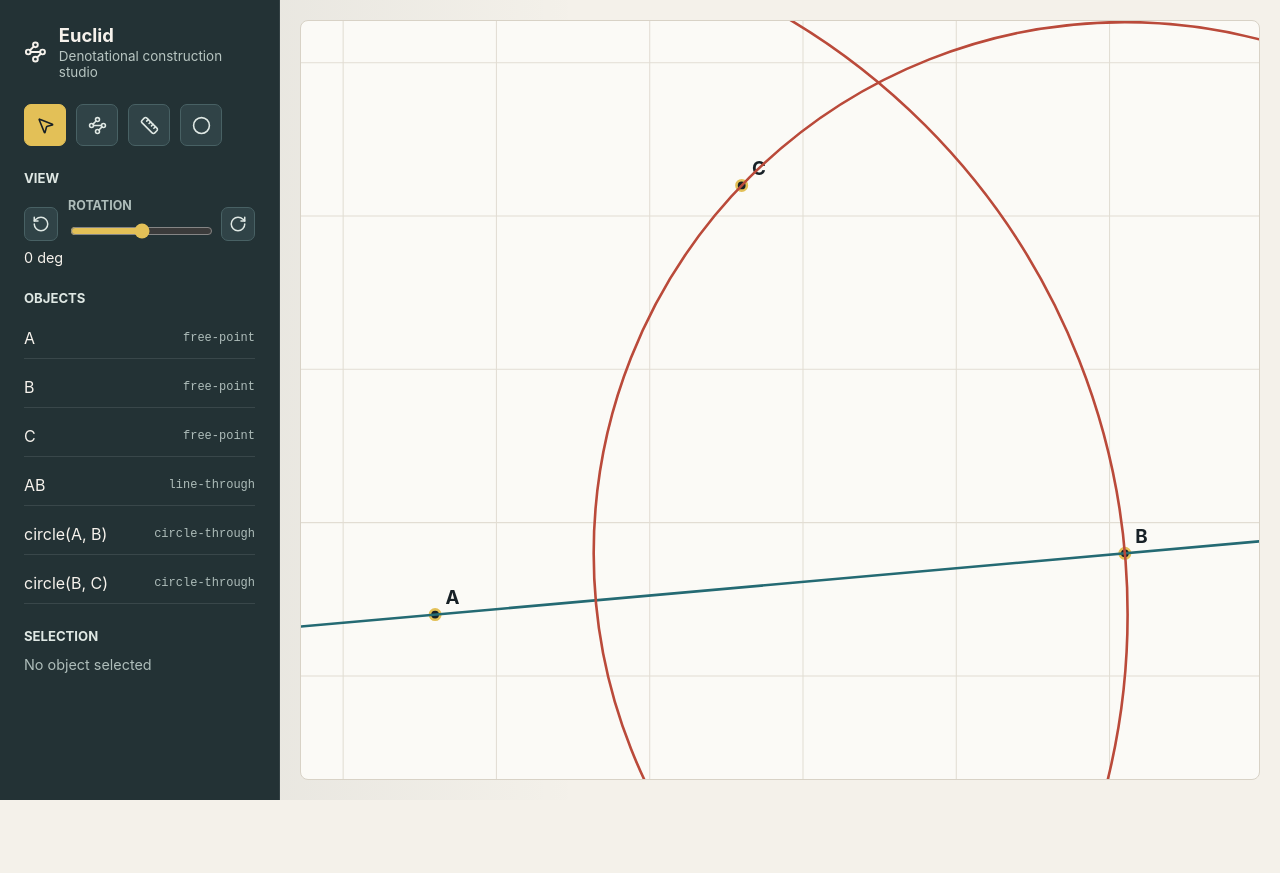
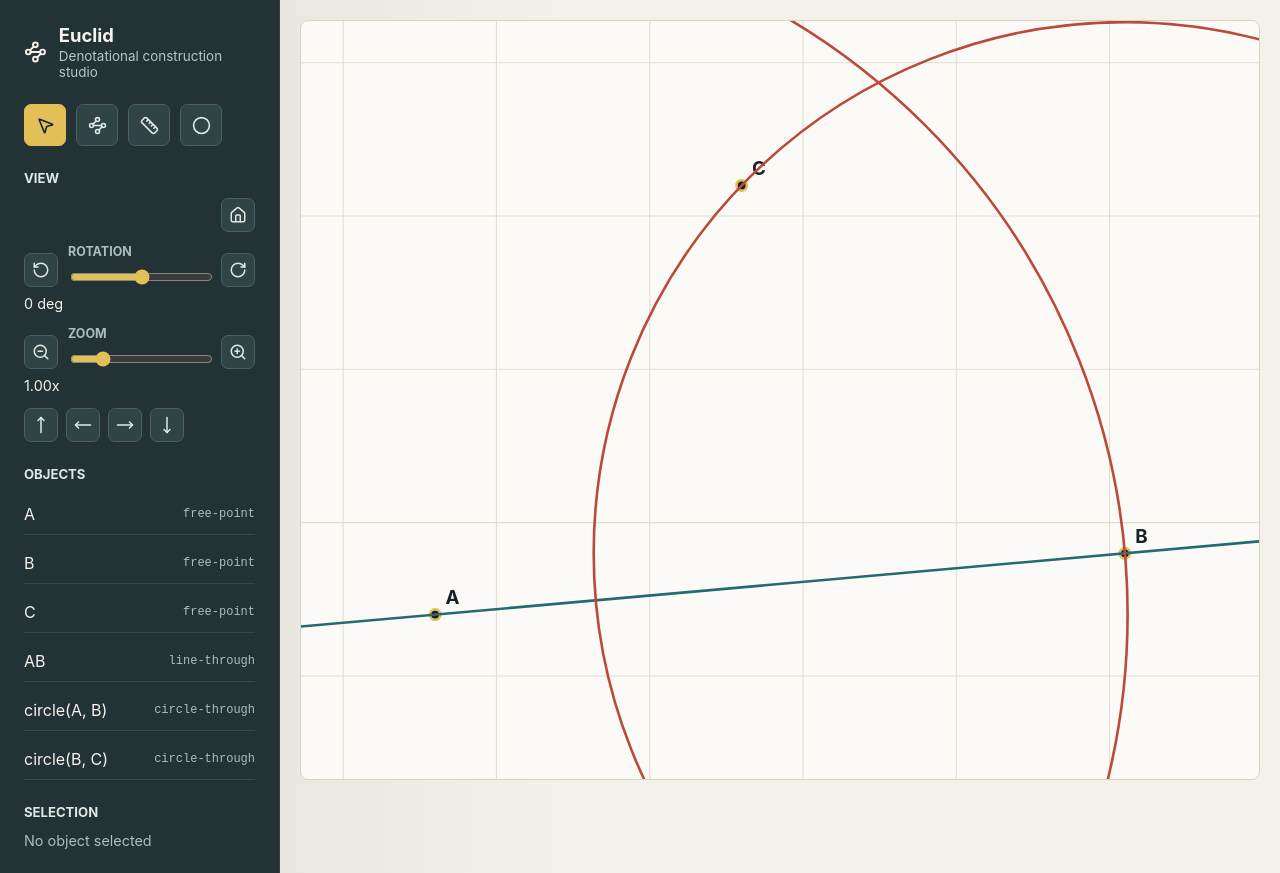
Before and after one commit to the-math-room/euclid, a React (Vite) app: page / in a window 1280 px wide. Before the commit the page ends 800 px from the top, so only its background shows below. Built offline with nearby package versions, Linux system fonts and the light colour scheme.

Commit message:
camera model. fixing pans

```diff
--- a/apps/web/src/App.tsx
+++ b/apps/web/src/App.tsx
@@ -1,29 +1,53 @@
-import { Circle, MousePointer2, RotateCcw, RotateCw, Ruler, Waypoints } from "lucide-react";
+import {
+  Circle,
+  Home,
+  MousePointer2,
+  MoveDown,
+  MoveLeft,
+  MoveRight,
+  MoveUp,
+  RotateCcw,
+  RotateCw,
+  Ruler,
+  Waypoints,
+  ZoomIn,
+  ZoomOut,
+} from "lucide-react";
 import { seedDocument } from "@euclid/document";
 import { evaluateConstruction } from "@euclid/geometry";
-import type { Construction, ConstructionId } from "@euclid/geometry";
-import { sceneForEvaluation } from "@euclid/rendering";
+import type { Construction, ConstructionId, Point2 } from "@euclid/geometry";
+import {
+  defaultScreenViewFor,
+  panCamera,
+  rotateCamera,
+  sceneForEvaluation,
+  zoomCamera,
+  type ViewCamera,
+} from "@euclid/rendering";
 import { useMemo, useState } from "react";
 import { WorkspaceView } from "./WorkspaceView";
 
 const document = seedDocument;
 const evaluated = evaluateConstruction(document.program);
 const sceneSize = { width: 920, height: 620 };
+const defaultView = defaultScreenViewFor(evaluated, sceneSize);
 
 export function App() {
   const [selectedId, setSelectedId] = useState<ConstructionId | undefined>();
-  const [rotationDegrees, setRotationDegrees] = useState(0);
+  const [camera, setCamera] = useState<ViewCamera>(defaultView.camera);
   const selectedConstruction = useMemo(
     () => document.program.constructions.find((construction) => construction.id === selectedId),
     [selectedId],
   );
+  const rotationDegrees = Math.round(camera.rotation.turns * 360);
+  const zoom = camera.scale / defaultView.camera.scale;
   const scene = useMemo(
     () =>
       sceneForEvaluation(evaluated, {
-        size: sceneSize,
-        rotation: { turns: rotationDegrees / 360 },
+        viewport: defaultView.viewport,
+        camera,
       }),
-    [rotationDegrees],
+    [camera],
   );
 
   return (
@@ -54,12 +78,22 @@ export function App() {
 
         <section className="view-panel" aria-label="View controls">
           <h2>View</h2>
+          <div className="view-actions">
+            <button
+              type="button"
+              className="icon-button"
+              title="Reset view"
+              onClick={() => setCamera(defaultView.camera)}
+            >
+              <Home size={18} aria-hidden />
+            </button>
+          </div>
           <div className="rotation-control">
             <button
               type="button"
               className="icon-button"
               title="Rotate counterclockwise"
-              onClick={() => setRotationDegrees((degrees) => wrapDegrees(degrees - 15))}
+              onClick={() => setCamera((currentCamera) => rotateCamera(currentCamera, { turns: -15 / 360 }))}
             >
               <RotateCcw size={18} aria-hidden />
             </button>
@@ -71,19 +105,96 @@ export function App() {
                 max="180"
                 step="1"
                 value={rotationDegrees}
-                onChange={(event) => setRotationDegrees(Number(event.currentTarget.value))}
+                onChange={(event) =>
+                  setCamera((currentCamera) => ({
+                    ...currentCamera,
+                    rotation: { turns: Number(event.currentTarget.value) / 360 },
+                  }))
+                }
               />
             </label>
             <button
               type="button"
               className="icon-button"
               title="Rotate clockwise"
-              onClick={() => setRotationDegrees((degrees) => wrapDegrees(degrees + 15))}
+              onClick={() => setCamera((currentCamera) => rotateCamera(currentCamera, { turns: 15 / 360 }))}
             >
               <RotateCw size={18} aria-hidden />
             </button>
           </div>
           <output className="rotation-value">{rotationDegrees} deg</output>
+          <div className="zoom-control">
+            <button
+              type="button"
+              className="icon-button"
+              title="Zoom out"
+              onClick={() =>
+                setCamera((currentCamera) => scaleCameraToZoom(currentCamera, clampZoom(zoom / 1.15)))
+              }
+            >
+              <ZoomOut size={18} aria-hidden />
+            </button>
+            <label>
+              <span>Zoom</span>
+              <input
+                type="range"
+                min="0.5"
+                max="3"
+                step="0.05"
+                value={zoom}
+                onChange={(event) =>
+                  setCamera((currentCamera) =>
+                    scaleCameraToZoom(currentCamera, Number(event.currentTarget.value)),
+                  )
+                }
+              />
+            </label>
+            <button
+              type="button"
+              className="icon-button"
+              title="Zoom in"
+              onClick={() =>
+                setCamera((currentCamera) => scaleCameraToZoom(currentCamera, clampZoom(zoom * 1.15)))
+              }
+            >
+              <ZoomIn size={18} aria-hidden />
+            </button>
+          </div>
+          <output className="rotation-value">{zoom.toFixed(2)}x</output>
+          <div className="pan-control" aria-label="Pan controls">
+            <button
+              type="button"
+              className="icon-button"
+              title="Pan up"
+              onClick={() => setCamera((currentCamera) => panCamera(currentCamera, { x: 0, y: -24 }))}
+            >
+              <MoveUp size={18} aria-hidden />
+            </button>
+            <button
+              type="button"
+              className="icon-button"
+              title="Pan left"
+              onClick={() => setCamera((currentCamera) => panCamera(currentCamera, { x: -24, y: 0 }))}
+            >
+              <MoveLeft size={18} aria-hidden />
+            </button>
+            <button
+              type="button"
+              className="icon-button"
+              title="Pan right"
+              onClick={() => setCamera((currentCamera) => panCamera(currentCamera, { x: 24, y: 0 }))}
+            >
+              <MoveRight size={18} aria-hidden />
+            </button>
+            <button
+              type="button"
+              className="icon-button"
+              title="Pan down"
+              onClick={() => setCamera((currentCamera) => panCamera(currentCamera, { x: 0, y: 24 }))}
+            >
+              <MoveDown size={18} aria-hidden />
+            </button>
+          </div>
         </section>
 
         <section className="inspector" aria-label="Construction objects">
@@ -115,21 +226,32 @@ export function App() {
         </section>
       </aside>
 
-      <WorkspaceView scene={scene} selectedId={selectedId} onSelect={setSelectedId} />
+      <WorkspaceView
+        scene={scene}
+        selectedId={selectedId}
+        onSelect={setSelectedId}
+        onPanBy={(sceneDelta) =>
+          setCamera((currentCamera) => panCamera(currentCamera, negatePoint(sceneDelta)))
+        }
+      />
     </main>
   );
 }
 
-function wrapDegrees(degrees: number): number {
-  if (degrees > 180) {
-    return degrees - 360;
-  }
+function clampZoom(zoom: number): number {
+  return Math.min(Math.max(zoom, 0.5), 3);
+}
 
-  if (degrees < -180) {
-    return degrees + 360;
-  }
+function scaleCameraToZoom(camera: ViewCamera, zoom: number): ViewCamera {
+  const currentZoom = camera.scale / defaultView.camera.scale;
+  return zoomCamera(camera, clampZoom(zoom) / currentZoom);
+}
 
-  return degrees;
+function negatePoint(point: Point2): Point2 {
+  return {
+    x: -point.x,
+    y: -point.y,
+  };
 }
 
 function ConstructionDetails({ construction }: { construction: Construction }) {
--- a/apps/web/src/styles.css
+++ b/apps/web/src/styles.css
@@ -95,7 +95,14 @@ button {
   text-transform: uppercase;
 }
 
-.rotation-control {
+.view-actions {
+  display: flex;
+  justify-content: flex-end;
+  margin-bottom: 12px;
+}
+
+.rotation-control,
+.zoom-control {
   display: grid;
   grid-template-columns: 34px minmax(0, 1fr) 34px;
   gap: 10px;
@@ -120,7 +127,12 @@ button {
   border-color: #e3c057;
 }
 
-.rotation-control label {
+.zoom-control {
+  margin-top: 14px;
+}
+
+.rotation-control label,
+.zoom-control label {
   display: grid;
   gap: 8px;
   color: #aebdba;
@@ -129,7 +141,8 @@ button {
   text-transform: uppercase;
 }
 
-.rotation-control input {
+.rotation-control input,
+.zoom-control input {
   width: 100%;
   accent-color: #e3c057;
 }
@@ -139,6 +152,13 @@ button {
   margin-top: 8px;
   color: #f6f2ec;
   font-size: 0.9rem;
+}
+
+.pan-control {
+  display: grid;
+  grid-template-columns: repeat(4, 34px);
+  gap: 8px;
+  margin-top: 14px;
 }
 
 .inspector h2 {
@@ -249,6 +269,17 @@ button {
 .grid line {
   stroke: #e2ddd3;
   stroke-width: 1;
+  pointer-events: none;
+}
+
+.pan-surface {
+  fill: transparent;
+  cursor: grab;
+  touch-action: none;
+}
+
+.pan-surface:active {
+  cursor: grabbing;
 }
 
 .primitive {
--- a/packages/rendering/src/scene.ts
+++ b/packages/rendering/src/scene.ts
@@ -1,5 +1,5 @@
 import type { Evaluation, Point2 } from "@euclid/geometry";
-import { projectPoint, type ViewTransform, type ViewportSize, worldFrameFor } from "./viewport";
+import { fitCameraFor, projectPoint, type ScreenView, type ViewportSize, worldFrameFor } from "./viewport";
 
 export type RenderScene = Readonly<{
   size: ViewportSize;
@@ -38,11 +38,20 @@ export type RenderLabel = Readonly<{
   anchor: Point2;
 }>;
 
-export function sceneForEvaluation(evaluation: Evaluation, transform: ViewTransform): RenderScene {
-  const frame = worldFrameFor(evaluation.primitives, transform);
+export function defaultScreenViewFor(evaluation: Evaluation, size: ViewportSize): ScreenView {
+  const viewport = { size };
 
   return {
-    size: transform.size,
+    viewport,
+    camera: fitCameraFor(evaluation.primitives, viewport),
+  };
+}
+
+export function sceneForEvaluation(evaluation: Evaluation, view: ScreenView): RenderScene {
+  const frame = worldFrameFor(view);
+
+  return {
+    size: view.viewport.size,
     grid: gridLinesForFrame(frame),
     items: evaluation.primitives.map((primitive) => {
       if (primitive.kind === "point") {
@@ -65,7 +74,7 @@ export function sceneForEvaluation(evaluation: Evaluation, transform: ViewTransf
       if (primitive.kind === "line") {
         const a = projectPoint(frame, primitive.through[0]);
         const b = projectPoint(frame, primitive.through[1]);
-        const [from, to] = extendLineToViewport(a, b, transform.size);
+        const [from, to] = extendLineToViewport(a, b, view.viewport.size);
 
         return {
           id: primitive.id,
@@ -89,7 +98,7 @@ export function sceneForEvaluation(evaluation: Evaluation, transform: ViewTransf
 }
 
 function gridLinesForFrame(frame: ReturnType<typeof worldFrameFor>): readonly RenderGridLine[] {
-  const worldSpan = Math.hypot(frame.size.width, frame.size.height) / frame.scale;
+  const worldSpan = Math.hypot(frame.viewport.size.width, frame.viewport.size.height) / frame.scale;
   const step = 1;
   const minX = Math.floor((frame.center.x - worldSpan) / step) * step;
   const maxX = Math.ceil((frame.center.x + worldSpan) / step) * step;
--- a/packages/rendering/src/viewport.ts
+++ b/packages/rendering/src/viewport.ts
@@ -5,26 +5,35 @@ export type ViewportSize = Readonly<{
   height: number;
 }>;
 
+export type Viewport = Readonly<{
+  size: ViewportSize;
+}>;
+
 export type ViewRotation = Readonly<{
   turns: number;
 }>;
 
-export type ViewTransform = Readonly<{
-  size: ViewportSize;
+export type ViewCamera = Readonly<{
+  center: Point2;
   rotation: ViewRotation;
+  scale: number;
+  screenOffset: Point2;
+}>;
+
+export type ScreenView = Readonly<{
+  viewport: Viewport;
+  camera: ViewCamera;
 }>;
 
 export type WorldFrame = Readonly<{
-  size: ViewportSize;
+  viewport: Viewport;
   center: Point2;
   scale: number;
   rotation: ViewRotation;
+  screenOffset: Point2;
 }>;
 
-export function worldFrameFor(
-  primitives: readonly EvaluatedPrimitive[],
-  transform: ViewTransform,
-): WorldFrame {
+export function fitCameraFor(primitives: readonly EvaluatedPrimitive[], viewport: Viewport): ViewCamera {
   const points = primitives.flatMap(pointsInPrimitive);
   const bounds = boundsOf(points);
   const center = {
@@ -33,13 +42,49 @@ export function worldFrameFor(
   };
   const width = Math.max(bounds.max.x - bounds.min.x, 1);
   const height = Math.max(bounds.max.y - bounds.min.y, 1);
-  const scale = Math.min((transform.size.width * 0.72) / width, (transform.size.height * 0.72) / height);
+  const scale = Math.min((viewport.size.width * 0.72) / width, (viewport.size.height * 0.72) / height);
 
   return {
-    size: transform.size,
     center,
+    rotation: { turns: 0 },
     scale,
-    rotation: transform.rotation,
+    screenOffset: { x: 0, y: 0 },
+  };
+}
+
+export function worldFrameFor(view: ScreenView): WorldFrame {
+  return {
+    viewport: view.viewport,
+    center: view.camera.center,
+    scale: view.camera.scale,
+    rotation: view.camera.rotation,
+    screenOffset: view.camera.screenOffset,
+  };
+}
+
+export function rotateCamera(camera: ViewCamera, rotationDelta: ViewRotation): ViewCamera {
+  return {
+    ...camera,
+    rotation: {
+      turns: normalizeTurns(camera.rotation.turns + rotationDelta.turns),
+    },
+  };
+}
+
+export function zoomCamera(camera: ViewCamera, factor: number): ViewCamera {
+  return {
+    ...camera,
+    scale: camera.scale * factor,
+  };
+}
+
+export function panCamera(camera: ViewCamera, cameraScreenDelta: Point2): ViewCamera {
+  return {
+    ...camera,
+    screenOffset: {
+      x: camera.screenOffset.x - cameraScreenDelta.x,
+      y: camera.screenOffset.y - cameraScreenDelta.y,
+    },
   };
 }
 
@@ -53,8 +98,8 @@ export function projectPoint(frame: WorldFrame, point: Point2): Point2 {
   );
 
   return {
-    x: frame.size.width / 2 + rotated.x * frame.scale,
-    y: frame.size.height / 2 - rotated.y * frame.scale,
+    x: frame.viewport.size.width / 2 + frame.screenOffset.x + rotated.x * frame.scale,
+    y: frame.viewport.size.height / 2 + frame.screenOffset.y - rotated.y * frame.scale,
   };
 }
 
@@ -67,6 +112,20 @@ function rotatePoint(point: Point2, rotation: ViewRotation): Point2 {
     x: point.x * cos - point.y * sin,
     y: point.x * sin + point.y * cos,
   };
+}
+
+function normalizeTurns(turns: number): number {
+  const normalized = turns % 1;
+
+  if (normalized > 0.5) {
+    return normalized - 1;
+  }
+
+  if (normalized < -0.5) {
+    return normalized + 1;
+  }
+
+  return normalized;
 }
 
 function pointsInPrimitive(primitive: EvaluatedPrimitive): readonly Point2[] {
```
Also changed, not shown: apps/web/src/WorkspaceView.tsx (+53 -2 lines), packages/rendering/README.md, 3 other files (tests, documents, lock files or other folders).
